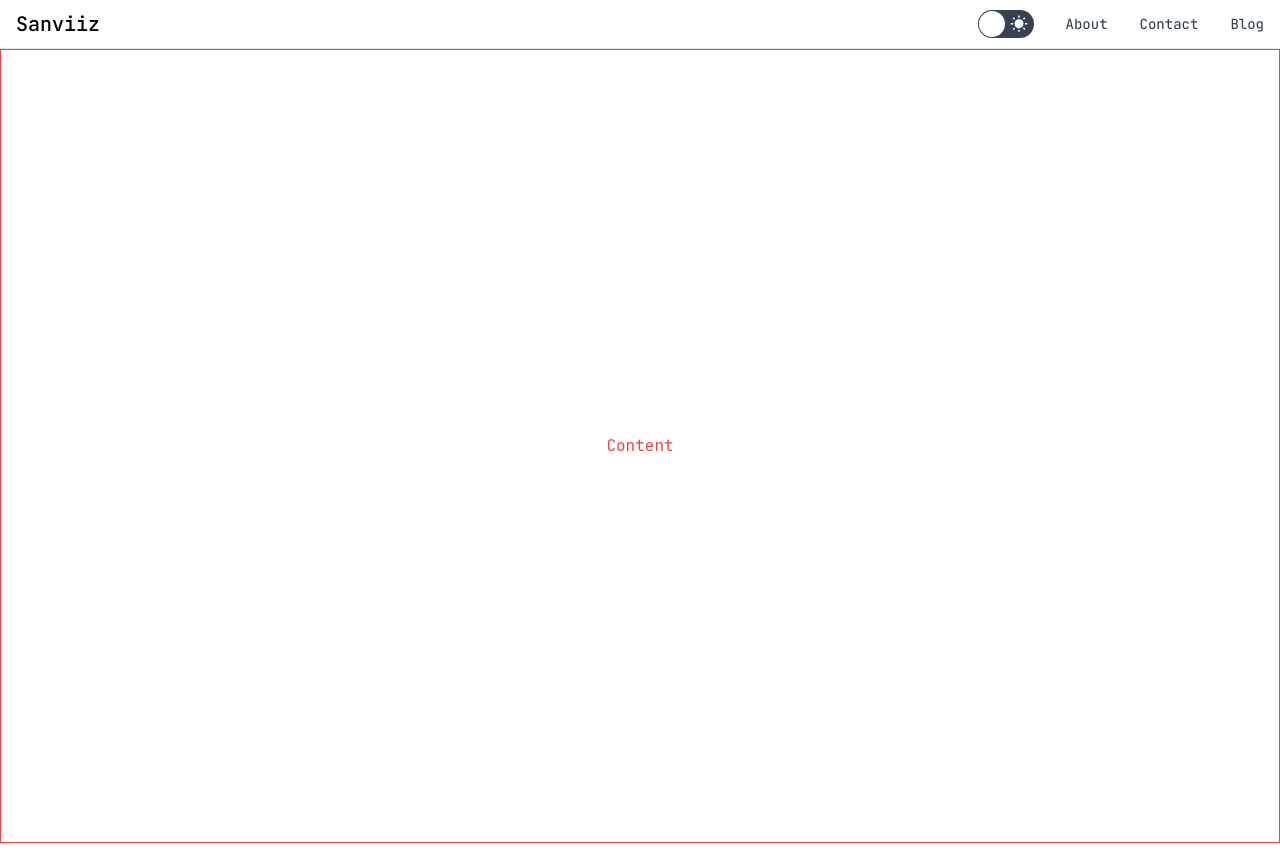
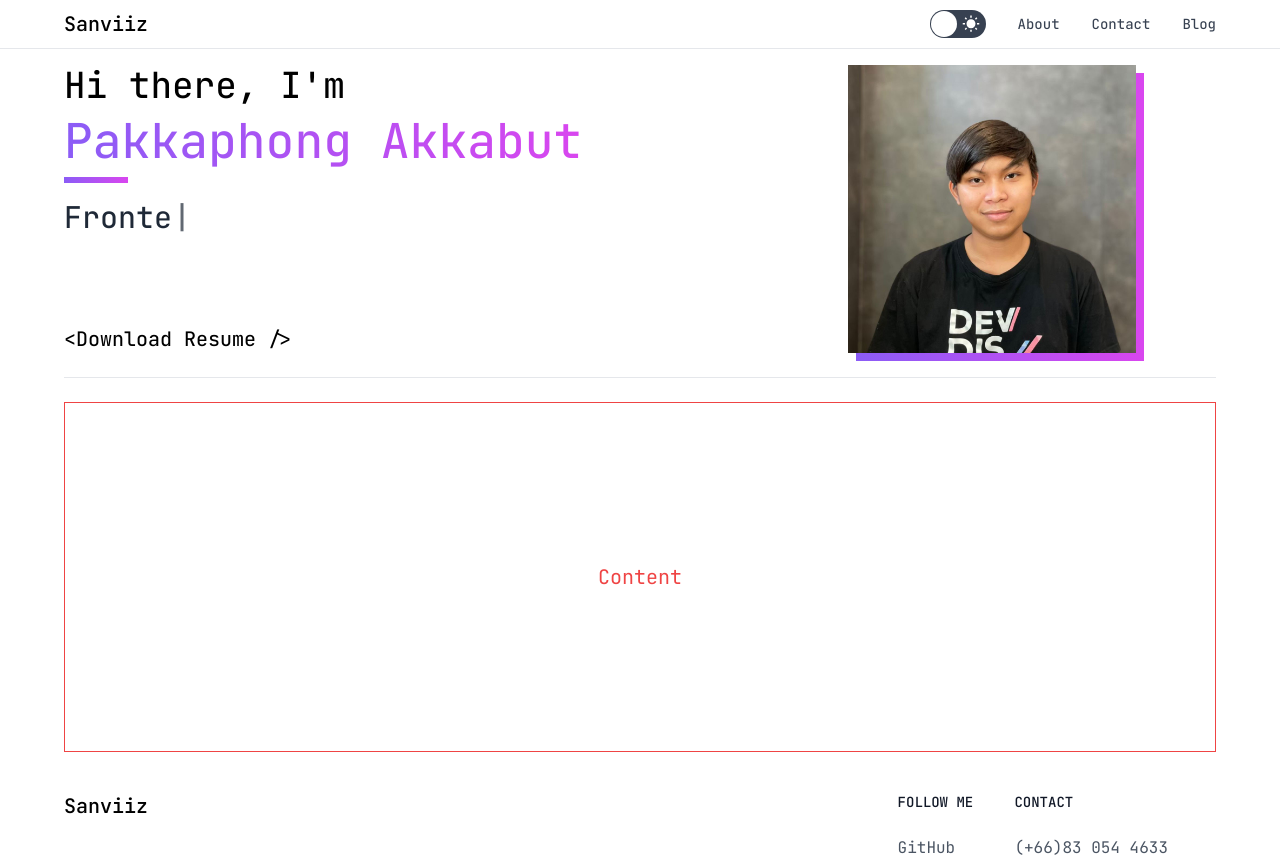
Before and after one commit to sanviiz/sanviiz.github.io, a Next.js app: page / in a window 1280 px wide. Shown: the top 857 px of the page. Built offline with nearby package versions, Linux system fonts and the light colour scheme.

Commit message:
Add: styling hero section

```diff
--- a/components/Layout/Footer.tsx
+++ b/components/Layout/Footer.tsx
@@ -4,7 +4,7 @@ const Footer: FC = () => {
 	return (
 		<>
 			<footer className="bg-white p-4 transition-all dark:bg-gray-800 sm:p-6">
-				<div className="container mx-auto">
+				<div className="container mx-auto max-w-6xl">
 					<div className="md:flex md:justify-between">
 						<div className="mb-6 md:mb-0">
 							<div className="flex items-center">
--- a/components/Layout/Header.tsx
+++ b/components/Layout/Header.tsx
@@ -12,8 +12,8 @@ const Header: FC = () => {
 
 	return (
 		<>
-			<nav className="sticky top-0 border-b border-gray-200 bg-white px-2 py-2.5 transition-all dark:border-gray-600 dark:bg-gray-800 sm:px-4">
-				<div className="container mx-auto flex flex-wrap items-center justify-between">
+			<nav className="sticky top-0 z-10 border-b border-gray-200 bg-white px-2 py-2.5 transition-all dark:border-gray-600 dark:bg-gray-800 sm:px-4">
+				<div className="container mx-auto flex max-w-6xl flex-wrap items-center justify-between">
 					<div className="flex items-center">
 						<span className="self-center whitespace-nowrap text-xl font-semibold transition-all dark:text-white">
 							Sanviiz
--- a/components/Layout/Layout.tsx
+++ b/components/Layout/Layout.tsx
@@ -1,12 +1,14 @@
 import React, { FC } from 'react'
 import Header from '@layout/Header'
 import Footer from '@layout/Footer'
+import PageRevealer from '@components/PageRevealer/PageRevealer'
 
 const Layout: FC = ({ children }) => {
 	return (
 		<>
 			<Header />
 			<div className="bg-white transition-all dark:bg-gray-900">{children}</div>
+			<PageRevealer />
 			<Footer />
 		</>
 	)
--- a/package.json
+++ b/package.json
@@ -20,7 +20,8 @@
 		"react-dom": "17.0.2",
 		"react-icons": "^4.3.1",
 		"react-switch": "^6.0.0",
-		"serve": "^13.0.2"
+		"serve": "^13.0.2",
+		"typewriter-effect": "^2.18.2"
 	},
 	"devDependencies": {
 		"@types/node": "17.0.10",
--- a/pages/index.tsx
+++ b/pages/index.tsx
@@ -1,6 +1,6 @@
 import type { NextPage } from 'next'
 import Head from 'next/head'
-import PageRevealer from '@components/PageRevealer/PageRevealer'
+import Typewriter from 'typewriter-effect'
 
 const Home: NextPage = () => {
 	return (
@@ -10,12 +10,47 @@ const Home: NextPage = () => {
 				<meta name="description" content="Generated by create next app" />
 				<link rel="icon" href="/favicon.ico" />
 			</Head>
-			<div className="container mx-auto">
-				<div className="border border-red-500 py-60 text-center text-red-500 md:py-96">
+			<div className="container mx-auto max-w-6xl px-2 py-4 pt-6 sm:px-4 md:pt-4 xl:px-0">
+				<div className="flex flex-col justify-between md:flex-row lg:pr-20">
+					<div className="flex flex-col justify-between gap-4 md:gap-0">
+						<div>
+							<span className="mb-2 block text-4xl font-medium transition-all dark:text-gray-200 lg:mb-0">
+								Hi there, I&apos;m
+							</span>
+							<span className="block bg-gradient-to-r from-violet-500 to-fuchsia-500 bg-clip-text text-5xl font-medium leading-none text-transparent transition-all dark:from-green-400 dark:to-blue-500 lg:leading-normal">
+								Pakkaphong <br className="block lg:hidden" /> Akkabut
+							</span>
+							<div className="my-4 h-1.5 w-16 bg-gradient-to-r from-violet-500 to-fuchsia-500 transition-all dark:from-green-400 dark:to-blue-500 lg:mt-0" />
+							<div className="text-3xl font-medium text-gray-800 transition-all dark:text-gray-300">
+								<Typewriter
+									options={{
+										strings: [
+											'Frontend Developer',
+											'Web Designer',
+											'App Developer',
+										],
+										autoStart: true,
+										loop: true,
+									}}
+								/>
+							</div>
+						</div>
+						<div className="max-w-fit cursor-pointer text-xl font-medium transition-all dark:text-white">
+							{'<Download Resume />'}
+						</div>
+					</div>
+					<div className="relative order-first mb-6 max-w-fit self-center md:order-last md:mb-0">
+						<div className="absolute -right-2 top-2 h-full w-full bg-gradient-to-r from-violet-500 to-fuchsia-500 transition-all dark:from-green-400 dark:to-blue-500" />
+						<img
+							src="/images/profile_image.webp"
+							alt="Profile image"
+							className="relative h-72 w-full"
+						/>
+					</div>
+				</div>
+				<hr className="my-4 border-gray-200 transition-all dark:border-gray-700 sm:mx-auto md:my-6" />
+				<div className="border border-red-500 py-40 text-center text-xl text-red-500">
 					Content
-				</div>
-				<div className="text-white">
-					<PageRevealer />
 				</div>
 			</div>
 		</>
```
Also changed, not shown: public/images/profile_image.webp (added), 1 other file (tests, documents, lock files or other folders).
